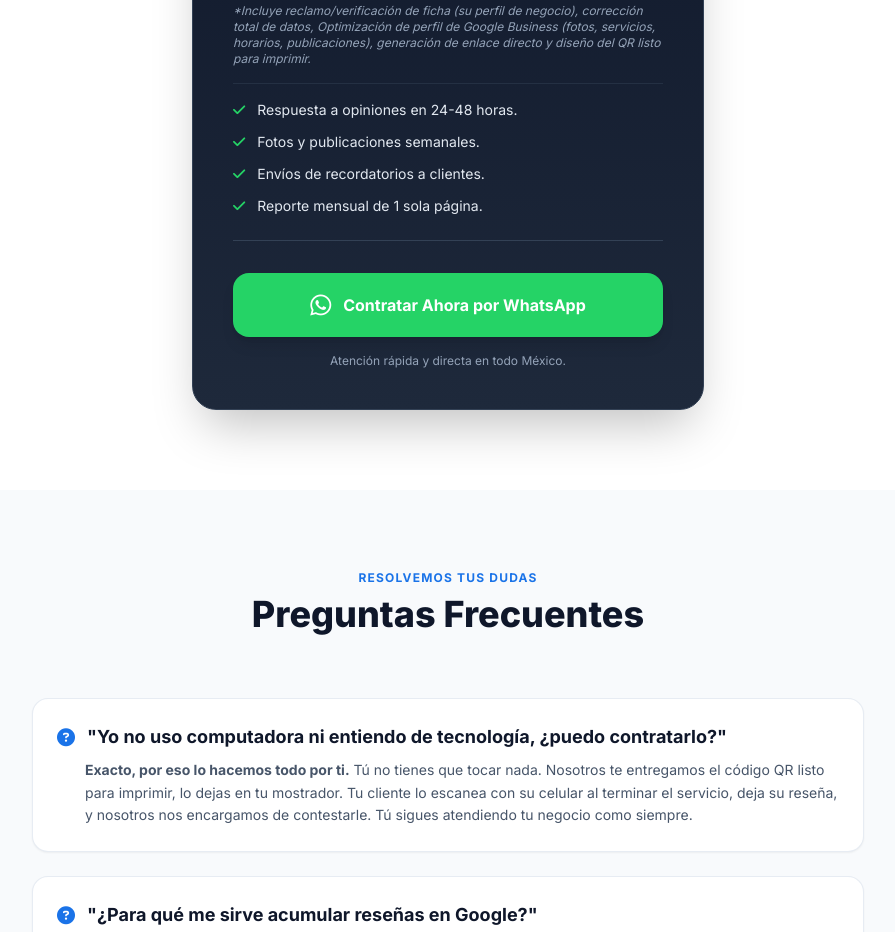
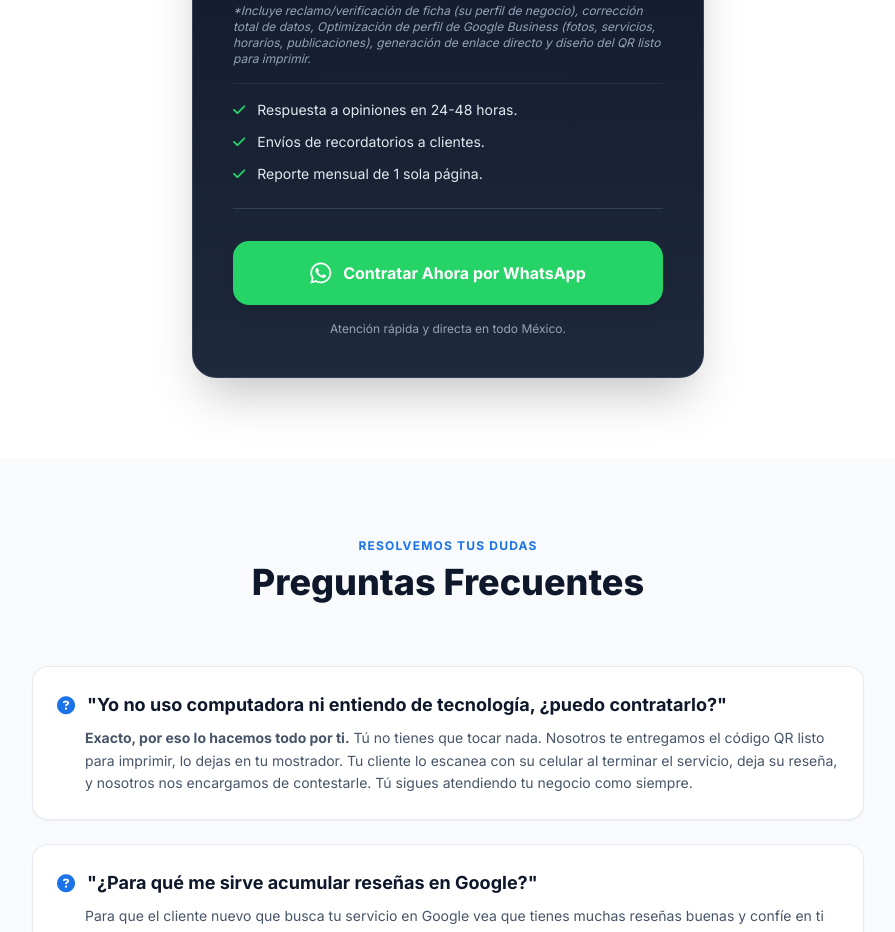
Before and after one commit to centersyspro-ai/centroweb, a plain HTML site: page index.html in a window 1280 px wide. Shown: the part 3313-4245 px from the top of the page, without its empty margins (192-1087 px from the left). Drawn offline with nearby package versions, Linux system fonts and the light colour scheme.

Commit message:
Add files via upload

```diff
--- a/index.html
+++ b/index.html
@@ -377,10 +377,6 @@
                         </li>
                         <li class="flex items-center gap-3">
                             <i class="fa-solid fa-check text-whatsapp"></i>
-                            <span>Fotos y publicaciones semanales.</span>
-                        </li>
-                        <li class="flex items-center gap-3">
-                            <i class="fa-solid fa-check text-whatsapp"></i>
                             <span>Envíos de recordatorios a clientes.</span>
                         </li>
                         <li class="flex items-center gap-3">
```
